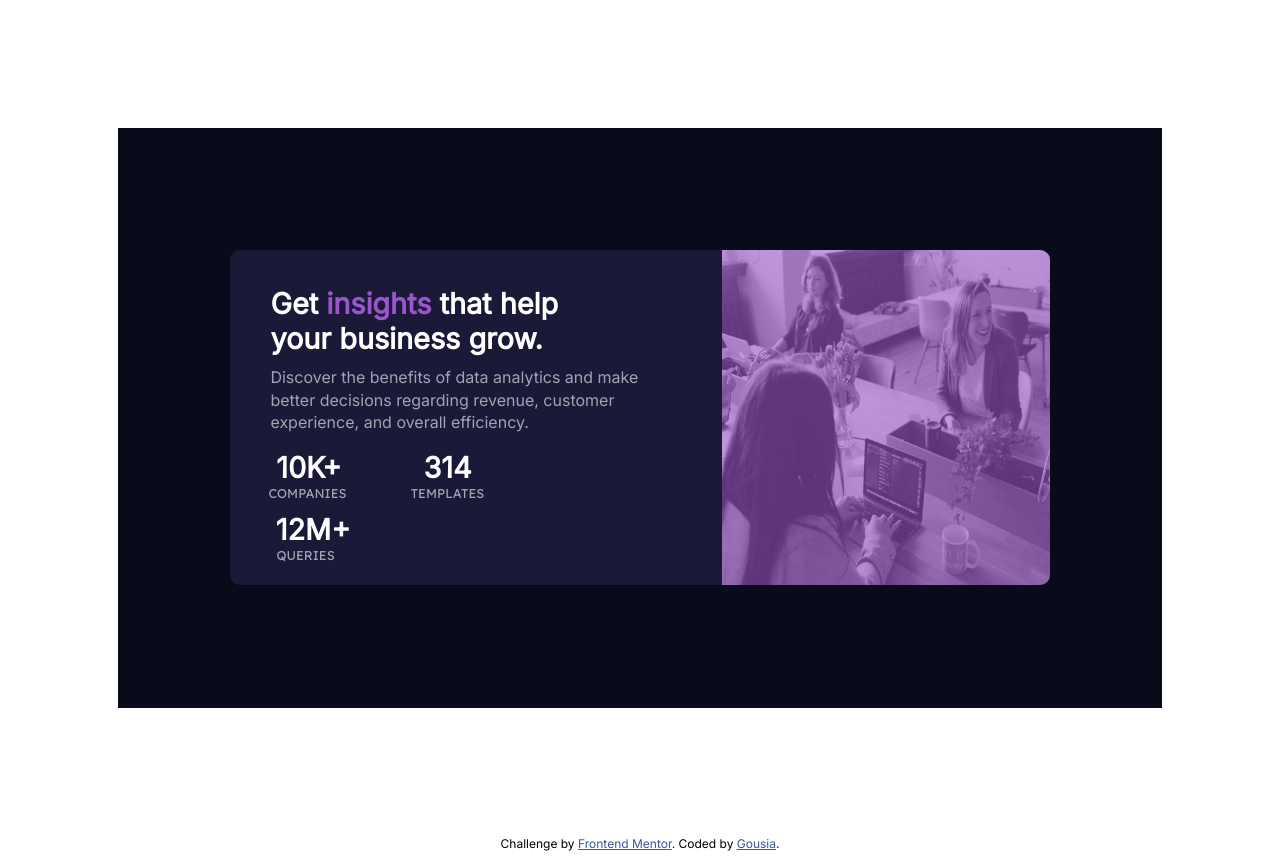
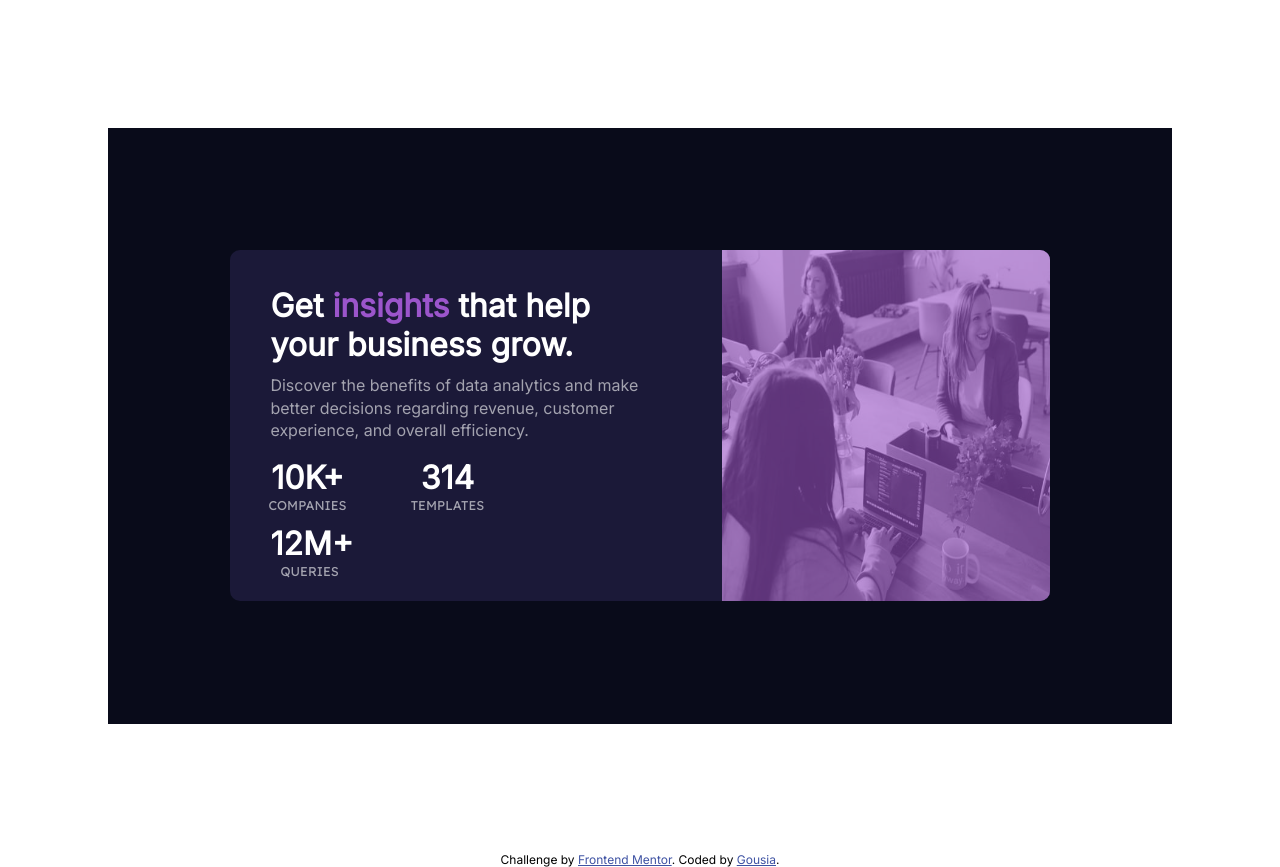
Before and after one commit to GousiaTantray/stats-preview-card-component-main, a plain HTML site: page index.html in a window 1280 px wide. Drawn offline with Linux system fonts and the light colour scheme.

Commit message:
Add files via upload

```diff
--- a/style.css
+++ b/style.css
@@ -22,11 +22,10 @@ body{
 
 h1{
     color: var(--White);
-    width: 80%;
-    margin: 2rem auto;
-    font-size: 1.8rem;
+    width: 95%;
+    margin: 2rem 0;
+    font-size: 2rem;
     font-weight: 700;
-
 }
 span{
     color: var( --Soft-violet);
@@ -37,19 +36,14 @@ p{
     line-height: 1.4;
     font-size: 1.2rem;
     font-weight: 400;
-
 }
 
-
 header img{
-
     width: 100%;
     height: 259px;
     border-top-left-radius: 10px;
     border-top-right-radius: 10px;
     opacity: 0.4;
-
-
 }
 
 header{
@@ -82,12 +76,12 @@ header{
     width: 100%;
     height: 95%;
     margin: 0;
-    padding: 20px 10px;
+    padding: 20px 20px;
 }
 
 .card{
     background: var(--Dark-desaturated-blue);
-    width: 95%;
+    width: 90%;
     height: 90%;
     margin: 10% auto;
     border-radius: 10px;
```
